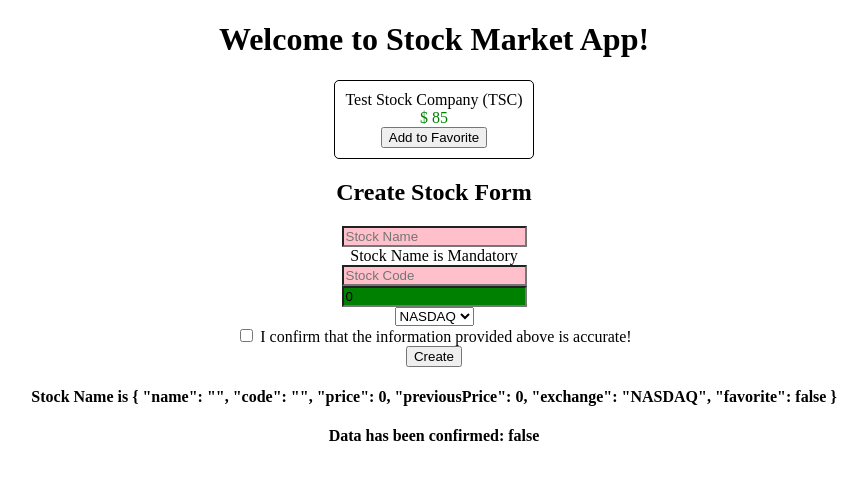
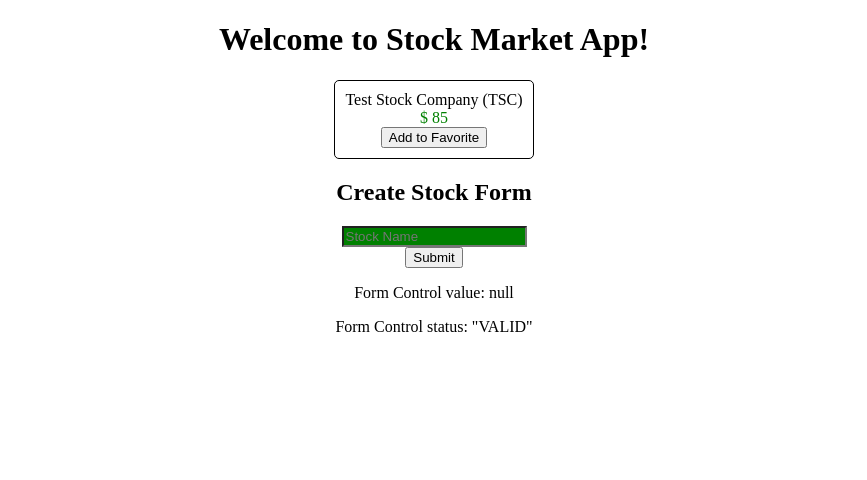
Before and after one commit to kw00183/stock-market, an Angular app: page / in a window 1280 px wide. Shown: the top 480 px of the page, without its empty margins (206-1073 px from the left). Built offline with nearby package versions, Linux system fonts and the light colour scheme.

Commit message:
change the create stock form to a reactive form

```diff
--- a/src/app/stock/create-stock/create-stock.component.html
+++ b/src/app/stock/create-stock/create-stock.component.html
@@ -1,67 +1,15 @@
 <h2>Create Stock Form</h2>
 
 <div class="form-group">
-  <form (ngSubmit)="createStock(stockForm)" #stockForm="ngForm">
+
     <div class="stock-name">
       <input type="text"
              placeholder="Stock Name"
-             required
              name="stockName"
-             #stockName="ngModel"
-             [(ngModel)]="stock.name">
+             [formControl]="nameControl">
     </div>
-    <div *ngIf="stockName.errors && stockName.errors.required">
-        Stock Name is Mandatory
-    </div>
-    <div class="stock-code">
-      <input type="text"
-             placeholder="Stock Code"
-             required
-             minlength="2"
-             name="stockCode"
-             #stockCode="ngModel"
-             [(ngModel)]="stock.code">
-    </div>
-    <div *ngIf="stockCode.dirty && stockCode.invalid">
-      <div *ngIf="stockCode.errors.required">
-        Stock Code is Mandatory
-      </div>
-      <div *ngIf="stockCode.errors.minlength">
-        Stock Code must be atleast of length 2
-      </div>
-    </div>
-    <div class="stock-price">
-      <input type="number"
-             placeholder="Stock Price"
-             name="stockPrice"
-             required
-             #stockPrice="ngModel"
-             [ngModel]="stock.price"
-             (ngModelChange)="setStockPrice($event)">
-    </div>
-    <div *ngIf="stockPrice.dirty && stockPrice.invalid">
-      <div *ngIf="stockPrice.errors.required">
-        Stock Price is Mandatory
-      </div>
-    </div>
-    <div class="stock-exchange">
-      <div>
-        <select name="stockExchange" [(ngModel)]="stock.exchange">
-          <option *ngFor="let exchange of exchanges"
-                  [ngValue]="exchange">{{exchange}}</option>
-        </select>
-      </div>
-    </div>
-    <div class="stock-confirm">
-      <input type="checkbox"
-             name="stockConfirm"
-             required
-             [(ngModel)]="confirmed">
-      I confirm that the information provided above is accurate!
-    </div>
-    <button type="submit">Create</button>
-  </form>
+    <button (click)="onSubmit()">Submit</button>
 </div>
 
-<h4>Stock Name is {{stock | json}}</h4>
-<h4>Data has been confirmed: {{confirmed}}</h4>
+<p>Form Control value: {{ nameControl.value | json }}</p>
+<p>Form Control status: {{ nameControl.status | json }}</p>
--- a/src/app/stock/create-stock/create-stock.component.ts
+++ b/src/app/stock/create-stock/create-stock.component.ts
@@ -1,6 +1,5 @@
 import { Component, OnInit } from '@angular/core';
-
-import { Stock } from '../../model/stock';
+import { FormControl } from '@angular/forms';
 
 @Component({
   selector: 'app-create-stock',
@@ -9,24 +8,10 @@
 })
 export class CreateStockComponent {
 
-  public stock: Stock;
-  public confirmed = false;
-  public exchanges = ['NYSE', 'NASDAQ', 'OTHER'];
-  constructor() {
-    this.stock =  new Stock('', '', 0, 0, 'NASDAQ');
-  }
+  public nameControl = new FormControl();
+  constructor() {}
 
-  setStockPrice(price) {
-    this.stock.price = price;
-    this.stock.previousPrice = price;
-  }
-
-  createStock(stockForm) {
-    console.log('Stock form', stockForm);
-    if (stockForm.valid) {
-      console.log('Creating stock ', this.stock);
-    } else {
-      console.error('Stock form is in an invalid state');
-    }
+  onSubmit() {
+    console.log('Name Control Value', this.nameControl.value);
   }
 }
```
Also changed, not shown: src/app/app.module.ts (+4 -3 lines).
